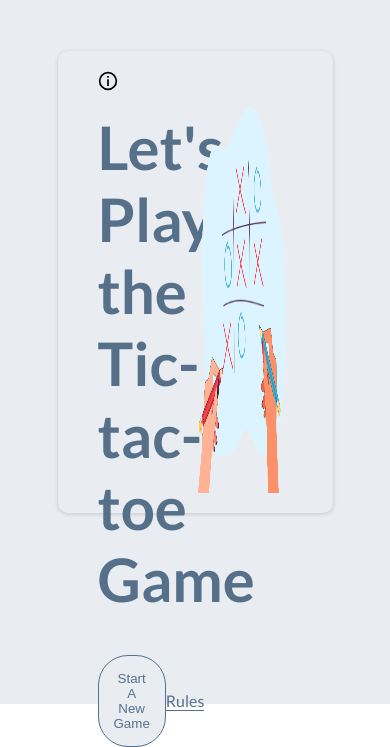
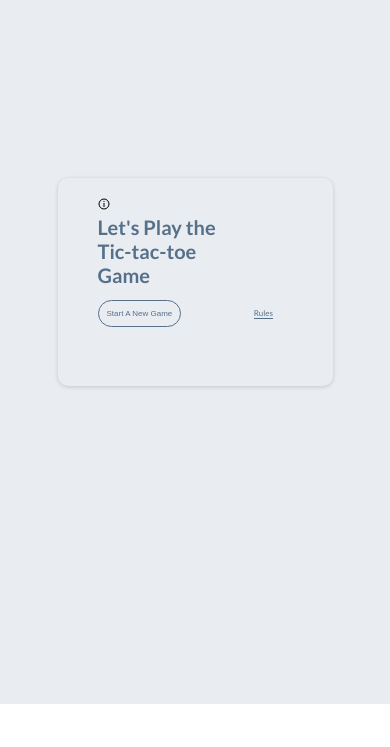
Before and after one commit to Jolaoluwa17/tic-tac-toe, a Next.js app: page / in a window 390 px wide. Shown: the part 140-887 px from the top of the page. After the commit the page ends 844 px from the top, so only its background shows below. Built offline with nearby package versions, Linux system fonts and the light colour scheme.

Commit message:
bug fixes

```diff
--- a/components/Box/box.css
+++ b/components/Box/box.css
@@ -9,10 +9,8 @@
   font-size: 3em;
   font-family: lato;
   font-weight: bold;
-  display: flex;
-  align-items: center;
-  justify-content: center;
-  margin: 10px;
+  line-height: 4rem;
+  margin: 0.4rem;
 }
 
 .x {
--- a/src/app/page.module.css
+++ b/src/app/page.module.css
@@ -63,3 +63,56 @@
   color: #57708a;
   cursor: pointer;
 }
+
+/* Responsiveness */
+@media (max-width: 1024px) {
+  .inner .left {
+    font-family: Lato;
+    font-weight: 800;
+    font-size: 20px;
+    color: #57708a;
+    width: 50%;
+    height: 100%;
+  }
+  @media (max-width: 768px) {
+    .inner .left {
+      font-size: 16px;
+    }
+    .inner .left button {
+      padding: 10px;
+      font-size: 12px;
+    }
+    .rulesBtn {
+      font-size: 12px;
+    }
+    .inner {
+      height: 30vh;
+    }
+  }
+  @media (max-width: 426px){
+    .inner .left {
+      font-size: 10px;
+      width: 100%;
+      margin-top: 2%;
+    }
+    .inner .left button {
+      padding: 8px;
+      font-size: 8px;
+    }
+    .rulesBtn {
+      font-size: 8px;
+    }
+    .inner {
+      height: 20vh;
+    }
+    .help .text {
+      position: absolute;
+      font-size: 12px;
+      color: #57708a;
+      cursor: pointer;
+    }
+    .inner .right {
+      display: none;
+    }
+  }
+}
```
